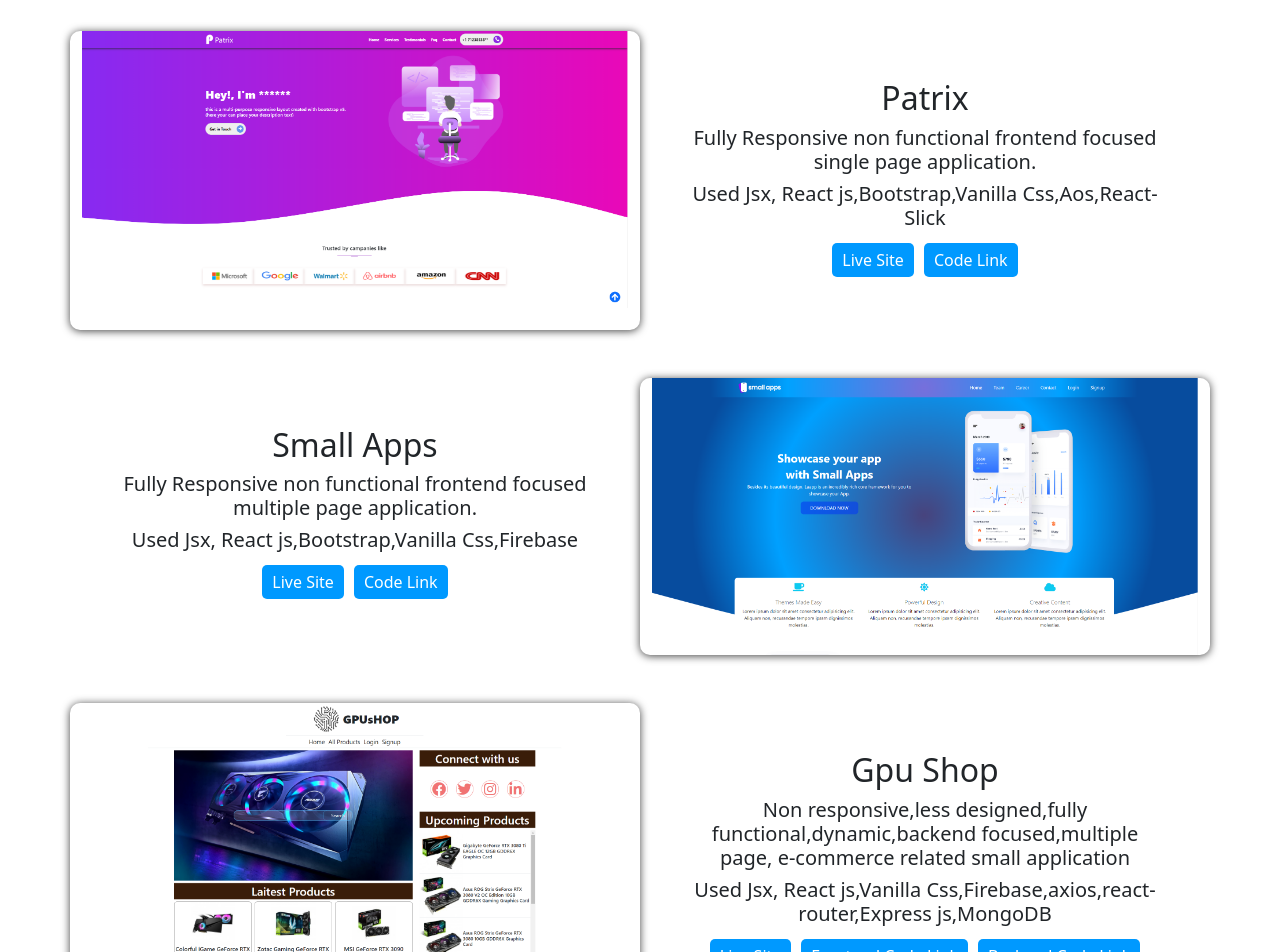
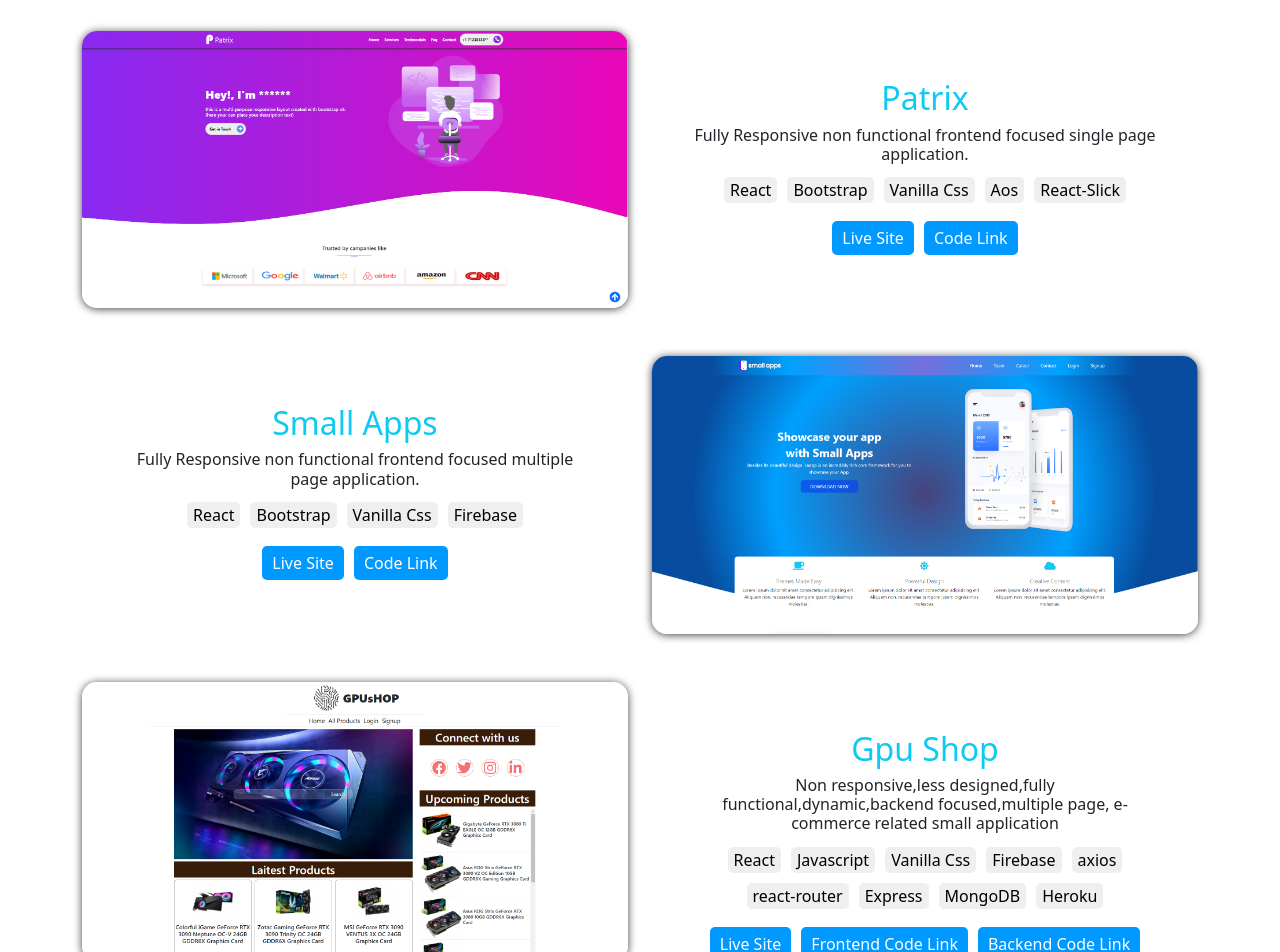
Before and after one commit to shakil89427/My-Portfolio, a React (Create React App) app: page / in a window 1280 px wide. Shown: the part 1400-2352 px from the top of the page. Built offline with nearby package versions, Linux system fonts and the light colour scheme.

Commit message:
some updates

```diff
--- a/src/App.css
+++ b/src/App.css
@@ -1,8 +1,5 @@
 .navbg {
   background-color: #0099ff;
-  box-shadow: 0px 1px 9px 0px rgba(0, 0, 0, 0.75);
-  -webkit-box-shadow: 0px 1px 9px 0px rgba(0, 0, 0, 0.75);
-  -moz-box-shadow: 0px 1px 9px 0px rgba(0, 0, 0, 0.75);
 }
 .circle {
   color: rgb(13, 223, 13);
@@ -14,8 +11,9 @@
 }
 .h-btn {
   margin-left: 10px;
+  margin-top: 3px;
   width: 60px;
-  height: 25px;
+  height: 20px;
   font-size: x-small;
   border-radius: 20px;
   border: none;
@@ -73,29 +71,54 @@ hr {
   background-color: #0099ff;
   color: white;
 }
+.used button {
+  border: none;
+  margin: 5px;
+  pointer-events: none;
+  border-radius: 5px;
+}
+.success-button {
+  margin: 5px;
+  border: none;
+  padding: 5px 10px;
+  border-radius: 5px;
+  background-color: #0099ff;
+  color: white;
+}
+.wait-button {
+  margin: 5px;
+  border: none;
+  padding: 5px 10px;
+  border-radius: 5px;
+  background-color: #676857;
+  color: white;
+}
 .p-button:hover {
   background-color: blue;
 }
-.main-col {
-  border-radius: 10px;
+.main-img {
+  width: 100%;
+  border-radius: 15px;
   box-shadow: 0px 1px 9px 0px rgba(0, 0, 0, 0.75);
   -webkit-box-shadow: 0px 1px 9px 0px rgba(0, 0, 0, 0.75);
   -moz-box-shadow: 0px 1px 9px 0px rgba(0, 0, 0, 0.75);
 }
 .contact-input {
+  cursor: pointer;
   width: 100%;
-  outline: None;
+  outline: 1px solid #0099ff;
   padding: 5px;
-  border: 1px solid rgba(0, 0, 0, 0.301);
+  border: none;
   border-radius: 5px;
 }
+.contact-input:focus {
+  background-color: #6dc0f767;
+}
 .info {
-  width: 70%;
   margin: 5px auto;
 }
 .info:hover {
-  background-color: rgba(74, 74, 248, 0.205);
-  border-radius: 5px;
+  color: blue;
 }
 .top {
   position: fixed;
--- a/src/Components/Header/Header.js
+++ b/src/Components/Header/Header.js
@@ -8,7 +8,8 @@ const Header = () => {
         <Navbar.Brand href="#home">
           <div className="d-flex align-items-center">
             <h1 className="my-auto d-inline text-white fw-bolder">
-              <i className="fab fa-angellist"></i>SH@KIL
+              <i className="fab fa-angellist"></i>
+              <em>𝓢𝓗𝓐𝓚𝓘𝓛</em>
             </h1>
             <button className="h-btn">
               <i className="circle fas fa-circle"></i> Online
--- a/src/Components/Home/Contact/Contact.js
+++ b/src/Components/Home/Contact/Contact.js
@@ -1,9 +1,16 @@
-import React from "react";
-import { Col, Container, Row } from "react-bootstrap";
+import React, { useState } from "react";
+import { Col, Container, Row, Spinner } from "react-bootstrap";
 import emailjs from "emailjs-com";
 
 const Contact = () => {
+  const [send, setSend] = useState(true);
+  const [wait, setWait] = useState(false);
+  const [success, setSuccess] = useState(false);
+  const [status, setStatus] = useState(false);
+
   const sendEmail = (e) => {
+    setSend(false);
+    setWait(true);
     e.preventDefault();
     emailjs
       .sendForm(
@@ -16,11 +23,14 @@ const Contact = () => {
         (result) => {
           if (result) {
             e.target.reset();
-            alert("Message Successfully Sended");
+            setWait(false);
+            setSuccess(true);
+            setStatus(true);
           }
         },
         (error) => {
-          alert(error);
+          setWait(false);
+          setSend(true);
         }
       );
   };
@@ -65,6 +75,7 @@ const Contact = () => {
               <Row className="text-center">
                 <Col className="mb-3" sm={12} md={6} lg={6}>
                   <input
+                    disabled={status}
                     name="first"
                     required
                     className="contact-input"
@@ -74,6 +85,7 @@ const Contact = () => {
                 </Col>
                 <Col className="mb-3" sm={12} md={6} lg={6}>
                   <input
+                    disabled={status}
                     name="last"
                     required
                     className="contact-input"
@@ -83,6 +95,7 @@ const Contact = () => {
                 </Col>
                 <Col className="mb-3" sm={12} md={12} lg={12}>
                   <input
+                    disabled={status}
                     name="email"
                     required
                     className="contact-input"
@@ -92,6 +105,7 @@ const Contact = () => {
                 </Col>
                 <Col className="mb-3" sm={12} md={12} lg={12}>
                   <textarea
+                    disabled={status}
                     name="messages"
                     required
                     className="contact-input"
@@ -100,9 +114,29 @@ const Contact = () => {
                   ></textarea>
                 </Col>
               </Row>
-              <button type="submit" className="p-button">
-                Submit<i className="ms-1 fas fa-location-arrow"></i>
-              </button>
+              {send && (
+                <button type="submit" className="p-button">
+                  <i className="me-1 fas fa-location-arrow"></i>Submit
+                </button>
+              )}
+              {wait && (
+                <button disabled className="wait-button">
+                  <Spinner
+                    className="me-1"
+                    as="span"
+                    animation="border"
+                    size="sm"
+                    role="status"
+                    aria-hidden="true"
+                  />
+                  Please wait
+                </button>
+              )}
+              {success && (
+                <button disabled className="success-button">
+                  <i className="me-1 far fa-check-circle"></i>Sended
+                </button>
+              )}
             </form>
           </Col>
         </Row>
--- a/src/Components/Home/Recent/Recent.js
+++ b/src/Components/Home/Recent/Recent.js
@@ -10,18 +10,22 @@ const Recent = () => {
       <h1 className="text-center fw-light mt-4">Recent Works</h1>
       <hr className="mx-auto" />
       <Row className="mt-5">
-        <Col className="main-col" sm={12} md={6} lg={6}>
-          <img className="img-fluid" src={patrix} alt="" />
+        <Col sm={12} md={6} lg={6}>
+          <img className="main-img" src={patrix} alt="" />
         </Col>
         <Col className="text-center p-5" sm={12} md={6} lg={6}>
-          <h2 className="fw-light">Patrix</h2>
-          <h5 className="fw-light">
+          <h2 className="text-info">Patrix</h2>
+          <h6 className="fw-light">
             Fully Responsive non functional frontend focused single page
             application.
-          </h5>
-          <h5 className="fw-light">
-            Used Jsx, React js,Bootstrap,Vanilla Css,Aos,React-Slick
-          </h5>
+          </h6>
+          <div className="used my-2">
+            <button>React</button>
+            <button>Bootstrap</button>
+            <button>Vanilla Css</button>
+            <button>Aos</button>
+            <button>React-Slick</button>
+          </div>
           <a href="https://patrix247.netlify.app" target="blank">
             <button className="p-button">Live Site</button>
           </a>
@@ -32,14 +36,17 @@ const Recent = () => {
       </Row>
       <Row className="d-flex flex-column-reverse flex-md-row flex-lg-row  my-5">
         <Col className=" text-center p-5" md={6} lg={6}>
-          <h2 className="fw-light">Small Apps</h2>
-          <h5 className="fw-light">
+          <h2 className="text-info">Small Apps</h2>
+          <h6 className="fw-light">
             Fully Responsive non functional frontend focused multiple page
             application.
-          </h5>
-          <h5 className="fw-light">
-            Used Jsx, React js,Bootstrap,Vanilla Css,Firebase
-          </h5>
+          </h6>
+          <div className="used my-2">
+            <button>React</button>
+            <button>Bootstrap</button>
+            <button>Vanilla Css</button>
+            <button>Firebase</button>
+          </div>
           <a href="https://smallapps247.netlify.app/" target="blank">
             <button className="p-button">Live Site</button>
           </a>
@@ -47,24 +54,31 @@ const Recent = () => {
             <button className="p-button">Code Link</button>
           </a>
         </Col>
-        <Col className="main-col" md={6} lg={6}>
-          <img className="img-fluid" src={small} alt="" />
+        <Col md={6} lg={6}>
+          <img className="main-img" src={small} alt="" />
         </Col>
       </Row>
       <Row>
-        <Col className="main-col" sm={12} md={6} lg={6}>
-          <img className="img-fluid" src={gpu} alt="" />
+        <Col sm={12} md={6} lg={6}>
+          <img className="main-img" src={gpu} alt="" />
         </Col>
         <Col className="text-center p-5" sm={12} md={6} lg={6}>
-          <h2 className="fw-light">Gpu Shop</h2>
-          <h5 className="fw-light">
+          <h2 className="text-info">Gpu Shop</h2>
+          <h6 className="fw-light">
             Non responsive,less designed,fully functional,dynamic,backend
             focused,multiple page, e-commerce related small application
-          </h5>
-          <h5 className="fw-light">
-            Used Jsx, React js,Vanilla Css,Firebase,axios,react-router,Express
-            js,MongoDB
-          </h5>
+          </h6>
+          <div className="used my-2">
+            <button>React</button>
+            <button>Javascript</button>
+            <button>Vanilla Css</button>
+            <button>Firebase</button>
+            <button>axios</button>
+            <button>react-router</button>
+            <button>Express</button>
+            <button>MongoDB</button>
+            <button>Heroku</button>
+          </div>
           <a href="https://gpushop-247.netlify.app/" target="blank">
             <button className="p-button">Live Site</button>
           </a>
```
